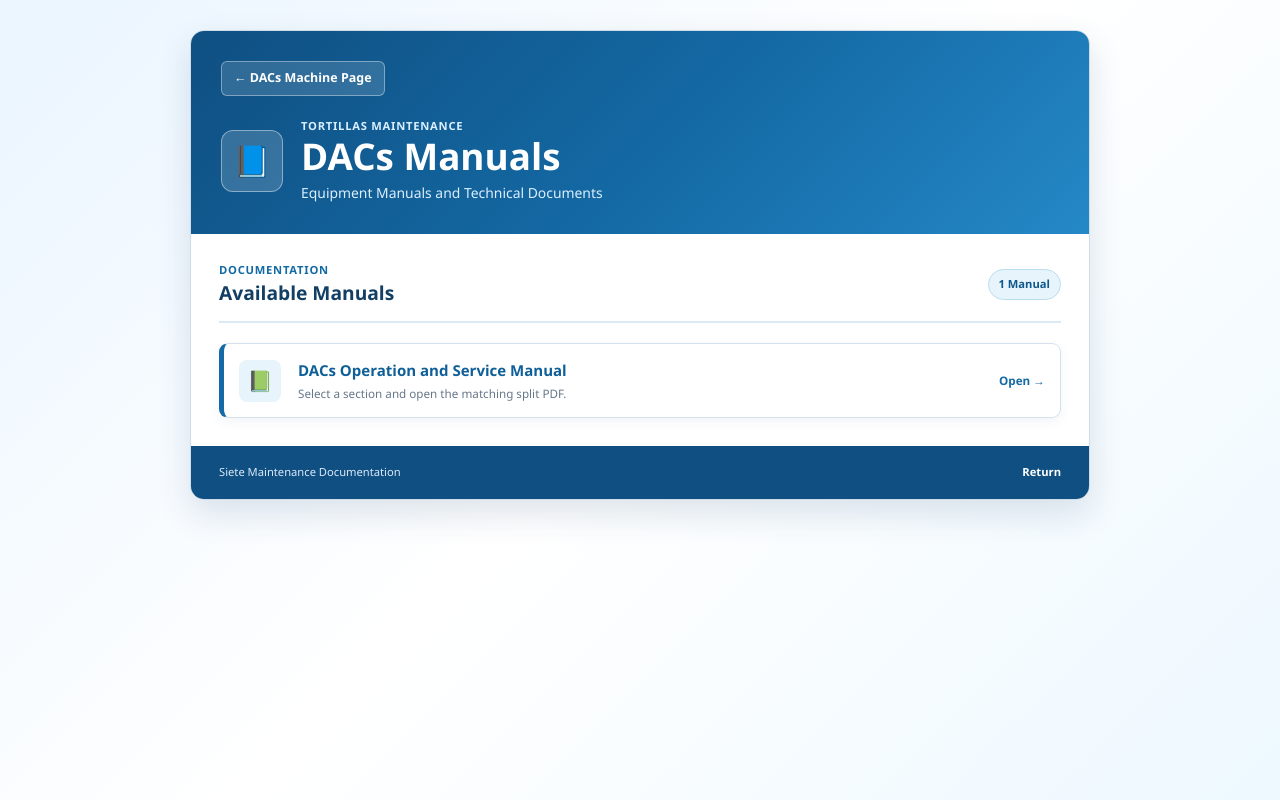
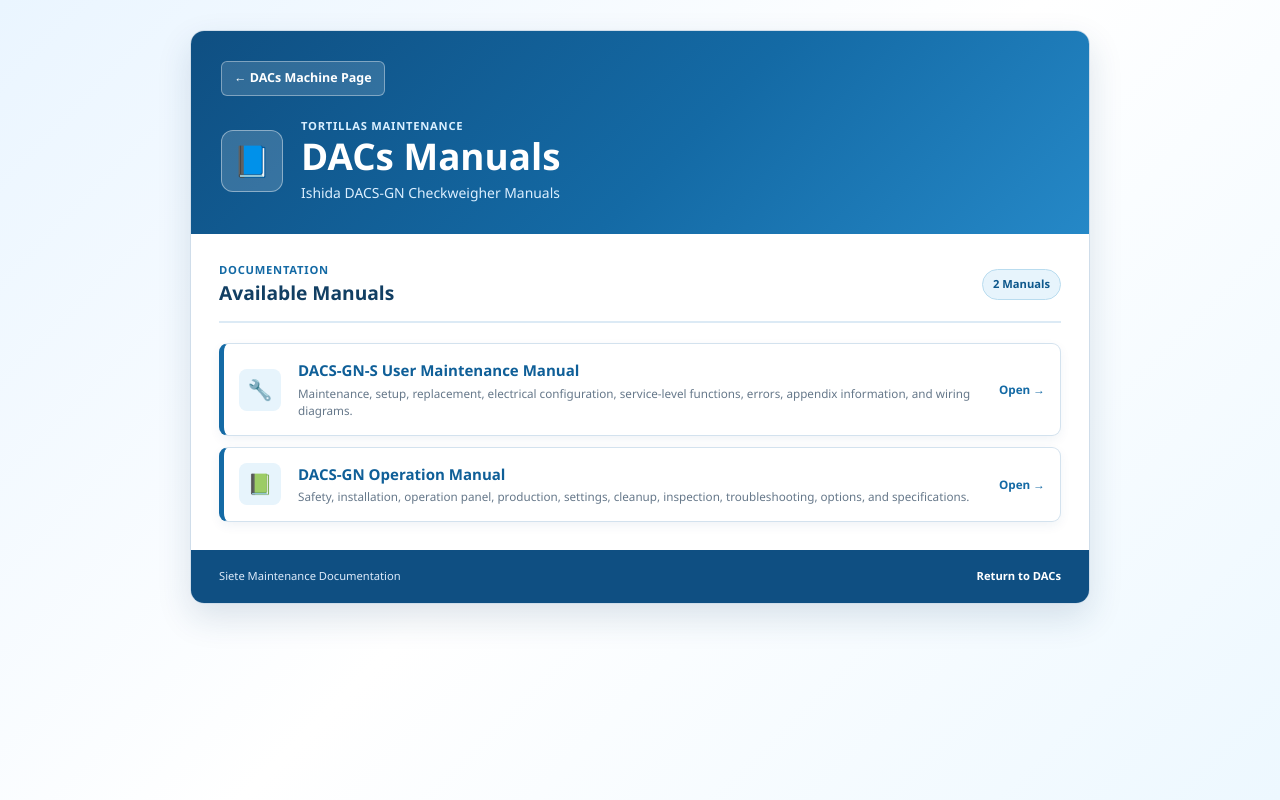
Before and after one commit to Malamal32/SieteMaintenanceV2, a plain HTML site: page manuals/tortillas/dacs.html in a window 1280 px wide. Drawn offline with Linux system fonts and the light colour scheme.

Commit message:
Add files via upload

```diff
--- a/manuals/tortillas/dacs.html
+++ b/manuals/tortillas/dacs.html
@@ -1,2 +1,164 @@
-<!DOCTYPE html><html lang="en"><head><meta charset="UTF-8"><meta name="viewport" content="width=device-width,initial-scale=1.0"><title>DACs Manuals</title><link rel="stylesheet" href="../../assets/css/shared-blue-docs.css?v=1"></head><body><main class="page-container"><header class="page-header"><a class="back-link" href="../../machines/tortillas/dacs.html">← DACs Machine Page</a><div class="header-content"><div class="header-icon">📘</div><div><p class="eyebrow">Tortillas Maintenance</p><h1>DACs Manuals</h1><p class="header-subtitle">Equipment Manuals and Technical Documents</p></div></div></header>
-<section class="content-section"><div class="section-heading"><div><p class="section-label">Documentation</p><h2>Available Manuals</h2></div><span class="count-badge">1 Manual</span></div><div class="card-list"><a class="content-card" href="dacs/operation-service-manual.html"><span class="card-icon">📗</span><span class="card-info"><h3>DACs Operation and Service Manual</h3><p>Select a section and open the matching split PDF.</p></span><span class="open-label">Open →</span></a></div></section><footer class="page-footer"><p>Siete Maintenance Documentation</p><a href="../../machines/tortillas/dacs.html">Return</a></footer></main></body></html>
+<!DOCTYPE html>
+<html lang="en">
+
+<head>
+    <meta charset="UTF-8">
+    <meta
+        name="viewport"
+        content="width=device-width, initial-scale=1.0"
+    >
+
+    <title>DACs Manuals</title>
+
+    <link
+        rel="stylesheet"
+        href="../../assets/css/shared-blue-docs.css?v=2"
+    >
+</head>
+
+<body>
+
+    <main class="page-container">
+
+        <header class="page-header">
+
+            <a
+                class="back-link"
+                href="../../machines/tortillas/dacs.html"
+            >
+                ← DACs Machine Page
+            </a>
+
+            <div class="header-content">
+
+                <div class="header-icon" aria-hidden="true">
+                    📘
+                </div>
+
+                <div>
+
+                    <p class="eyebrow">
+                        Tortillas Maintenance
+                    </p>
+
+                    <h1>
+                        DACs Manuals
+                    </h1>
+
+                    <p class="header-subtitle">
+                        Ishida DACS-GN Checkweigher Manuals
+                    </p>
+
+                </div>
+
+            </div>
+
+        </header>
+
+
+        <section class="content-section">
+
+            <div class="section-heading">
+
+                <div>
+
+                    <p class="section-label">
+                        Documentation
+                    </p>
+
+                    <h2>
+                        Available Manuals
+                    </h2>
+
+                </div>
+
+                <span class="count-badge">
+                    2 Manuals
+                </span>
+
+            </div>
+
+
+            <div class="card-list">
+
+                <a
+                    class="content-card"
+                    href="dacs/user-maintenance-manual.html"
+                >
+
+                    <span class="card-icon" aria-hidden="true">
+                        🔧
+                    </span>
+
+                    <span class="card-info">
+
+                        <h3>
+                            DACS-GN-S User Maintenance Manual
+                        </h3>
+
+                        <p>
+                            Maintenance, setup, replacement, electrical
+                            configuration, service-level functions, errors,
+                            appendix information, and wiring diagrams.
+                        </p>
+
+                    </span>
+
+                    <span class="open-label">
+                        Open →
+                    </span>
+
+                </a>
+
+
+                <a
+                    class="content-card"
+                    href="dacs/operation-manual.html"
+                >
+
+                    <span class="card-icon" aria-hidden="true">
+                        📗
+                    </span>
+
+                    <span class="card-info">
+
+                        <h3>
+                            DACS-GN Operation Manual
+                        </h3>
+
+                        <p>
+                            Safety, installation, operation panel, production,
+                            settings, cleanup, inspection, troubleshooting,
+                            options, and specifications.
+                        </p>
+
+                    </span>
+
+                    <span class="open-label">
+                        Open →
+                    </span>
+
+                </a>
+
+            </div>
+
+        </section>
+
+
+        <footer class="page-footer">
+
+            <p>
+                Siete Maintenance Documentation
+            </p>
+
+            <a href="../../machines/tortillas/dacs.html">
+                Return to DACs
+            </a>
+
+        </footer>
+
+    </main>
+
+</body>
+
+</html>
```
